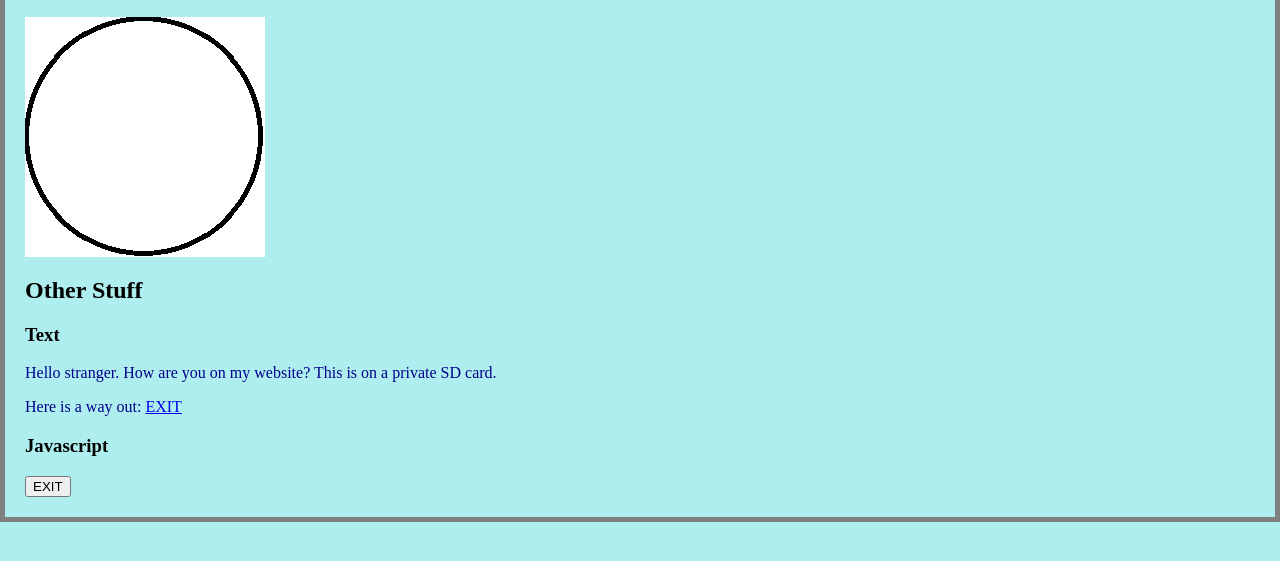
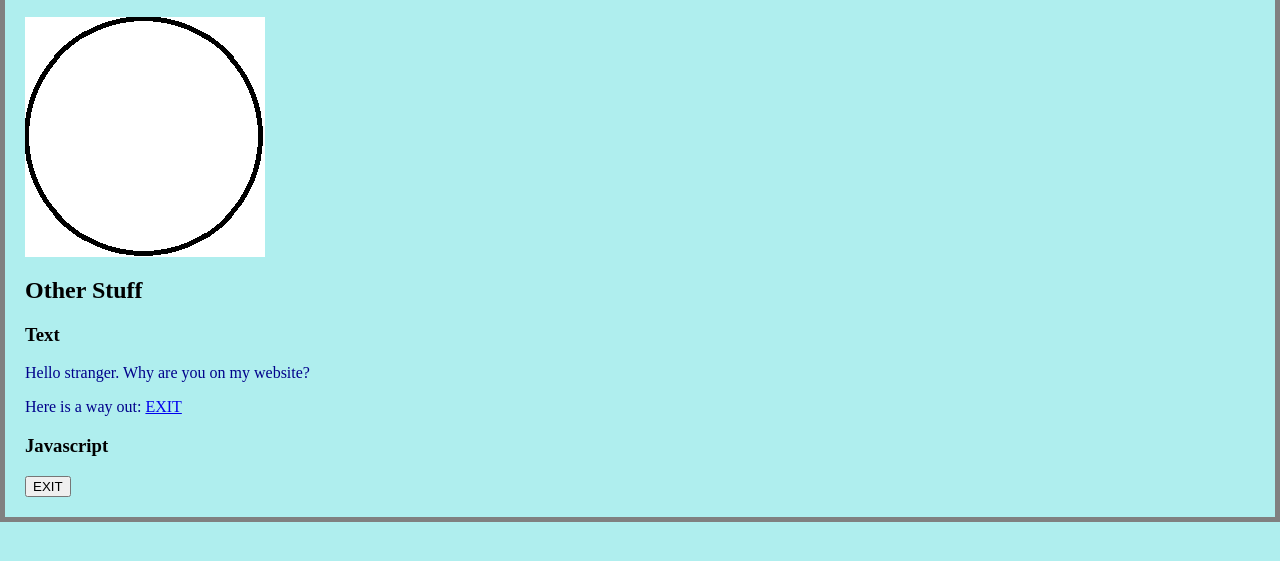
Before and after one commit to lilygruman/lilygruman.github.io, a plain HTML site: page index.html in a window 1280 px wide. Shown: the part 115-676 px from the top of the page. Drawn offline with Linux system fonts and the light colour scheme.

Commit message:
Change text for new host
Repo is now on Github, not SD card

```diff
--- a/index.html
+++ b/index.html
@@ -12,7 +12,7 @@
         <h2>Other Stuff</h2>
         <h3>Text</h3>
         <p>
-            Hello stranger. How are you on my website? This is on a private SD card.
+            Hello stranger. Why are you on my website?
         </p>
         <p>
             Here is a way out: <a href="https://www.youtube.com/watch?v=dQw4w9WgXcQ">EXIT</a>
```
